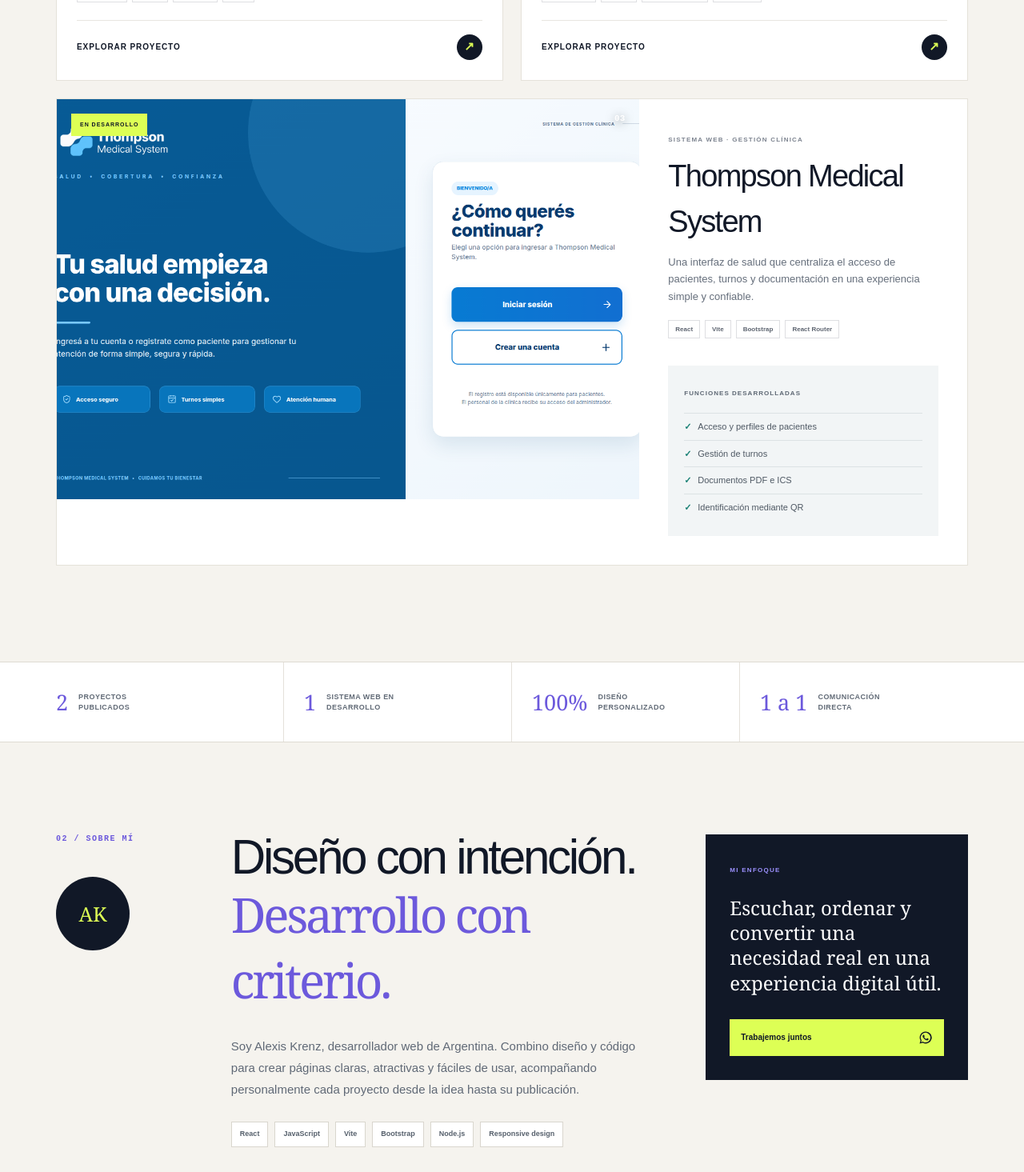
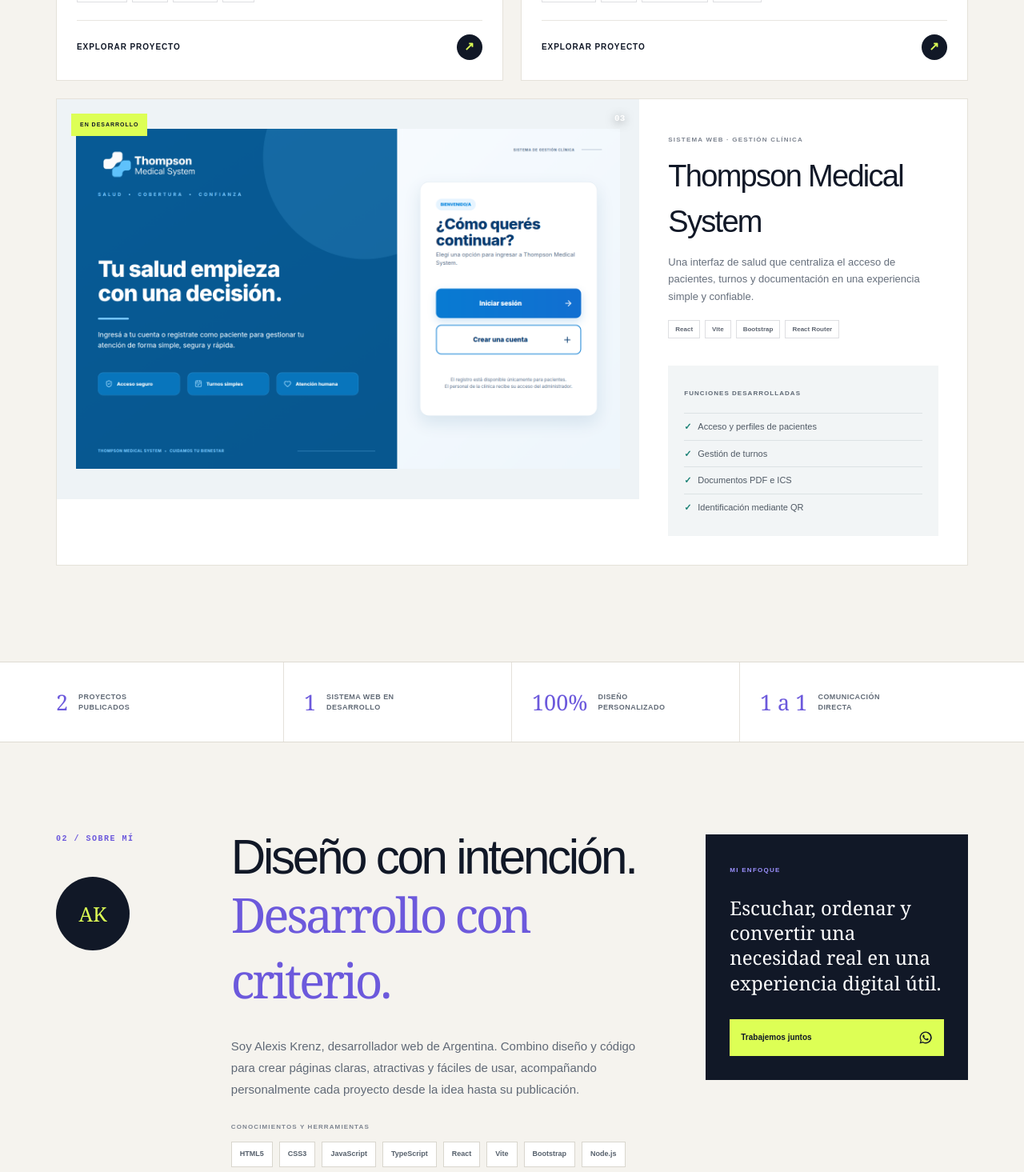
Before and after one commit to AlexKrenz00/alexis-krenz-portfolio, a Next.js app: page / in a window 1280 px wide. Shown: the part 1780-3245 px from the top of the page at 80% size. Built offline with nearby package versions, Linux system fonts and the light colour scheme.

Commit message:
Improve Thompson framing and expand technical skills

```diff
--- a/app/page.tsx
+++ b/app/page.tsx
@@ -30,7 +30,7 @@ export default function Home(){
  </div>
  </section>
  <section className="proofV2"><div className="shell"><div><strong>2</strong><span>proyectos publicados</span></div><div><strong>1</strong><span>sistema web en desarrollo</span></div><div><strong>100%</strong><span>diseño personalizado</span></div><div><strong>1 a 1</strong><span>comunicación directa</span></div></div></section>
- <section className="aboutV2 shell" id="sobre-mi"><div className="aboutIndex"><span>02 / SOBRE MÍ</span><b>AK</b></div><div className="aboutCopy"><h2>Diseño con intención.<br/><em>Desarrollo con criterio.</em></h2><p>Soy Alexis Krenz, desarrollador web de Argentina. Combino diseño y código para crear páginas claras, atractivas y fáciles de usar, acompañando personalmente cada proyecto desde la idea hasta su publicación.</p><div className="techStack"><span>React</span><span>JavaScript</span><span>Vite</span><span>Bootstrap</span><span>Node.js</span><span>Responsive design</span></div></div><aside><small>MI ENFOQUE</small><strong>Escuchar, ordenar y convertir una necesidad real en una experiencia digital útil.</strong><a className="whatsappLink" href={wa}>Trabajemos juntos <WhatsAppIcon/></a></aside></section>
+ <section className="aboutV2 shell" id="sobre-mi"><div className="aboutIndex"><span>02 / SOBRE MÍ</span><b>AK</b></div><div className="aboutCopy"><h2>Diseño con intención.<br/><em>Desarrollo con criterio.</em></h2><p>Soy Alexis Krenz, desarrollador web de Argentina. Combino diseño y código para crear páginas claras, atractivas y fáciles de usar, acompañando personalmente cada proyecto desde la idea hasta su publicación.</p><small className="stackLabel">CONOCIMIENTOS Y HERRAMIENTAS</small><div className="techStack"><span>HTML5</span><span>CSS3</span><span>JavaScript</span><span>TypeScript</span><span>React</span><span>Vite</span><span>Bootstrap</span><span>Node.js</span><span>Java</span><span>Python</span><span>Git & GitHub</span><span>Responsive design</span></div></div><aside><small>MI ENFOQUE</small><strong>Escuchar, ordenar y convertir una necesidad real en una experiencia digital útil.</strong><a className="whatsappLink" href={wa}>Trabajemos juntos <WhatsAppIcon/></a></aside></section>
  <section className="services servicesV2" id="servicios"><div className="shell">
   <div className="servicesIntro"><div><span className="servicesIndex">03 / SERVICIOS</span><h2>No necesitás solo una web.<br/><em>Necesitás que funcione.</em></h2></div><p>Diseño experiencias claras, memorables y preparadas para convertir una visita en una consulta real.</p></div>
   <div className="serviceCards">
--- a/app/services-upgrade.css
+++ b/app/services-upgrade.css
@@ -171,3 +171,12 @@ html,body,main{width:100%;max-width:100%;overflow-x:clip}
  .deliverablesGrid article:last-child{border-bottom:0!important}
  .deliverablesGrid h3{margin-top:32px}
 }
+
+/* Preserve the full Thompson interface instead of cropping it */
+.medicalProject .projectImage{padding:24px;background:#eef3f6}
+.medicalProject .projectImage img{object-fit:contain;object-position:center;transform:none}
+.medicalProject:hover .projectImage img{transform:scale(1.01)}
+.projectViewport>img{padding:10px;object-fit:contain;background:#eef3f6}
+.stackLabel{display:block;margin-top:28px;color:#7d8490;font-size:8px;font-weight:900;letter-spacing:.14em}
+.stackLabel+.techStack{margin-top:12px}
+@media(max-width:600px){.medicalProject .projectImage{padding:12px}}
```
